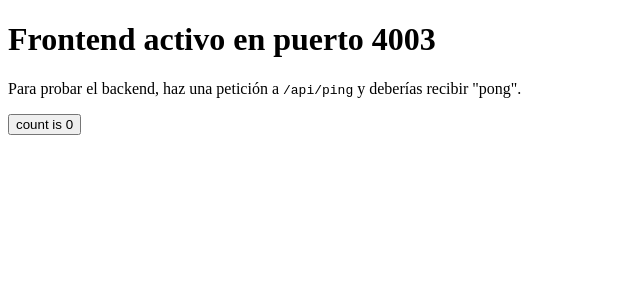
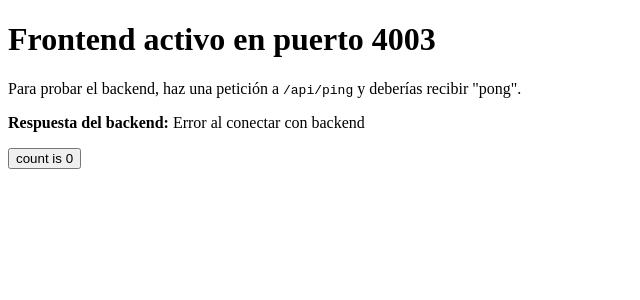
Before and after one commit to Ignxciop/to-do, a React app in the folder frontend/: page / in a window 1280 px wide. Shown: the top 300 px of the page, without its empty margins (0-640 px from the left). Built offline with nearby package versions, Linux system fonts and the light colour scheme; no server answers; the HTML template or start-up script is replaced by a standard one.

Commit message:
feat: frontend ahora prueba el endpoint /api/ping del backend con fetch

```diff
--- a/frontend/src/App.tsx
+++ b/frontend/src/App.tsx
@@ -1,7 +1,16 @@
 import { useState } from "react";
+import { useEffect } from "react";
 
 function App() {
     const [count, setCount] = useState(0);
+    const [ping, setPing] = useState<string | null>(null);
+
+    useEffect(() => {
+        fetch("/api/ping")
+            .then((res) => res.text())
+            .then((data) => setPing(data))
+            .catch(() => setPing("Error al conectar con backend"));
+    }, []);
 
     return (
         <>
@@ -9,6 +18,10 @@ function App() {
             <p>
                 Para probar el backend, haz una petición a{" "}
                 <code>/api/ping</code> y deberías recibir "pong".
+            </p>
+            <p>
+                <strong>Respuesta del backend:</strong>{" "}
+                {ping === null ? "Cargando..." : ping}
             </p>
             <div className="card">
                 <button onClick={() => setCount((count) => count + 1)}>
```
